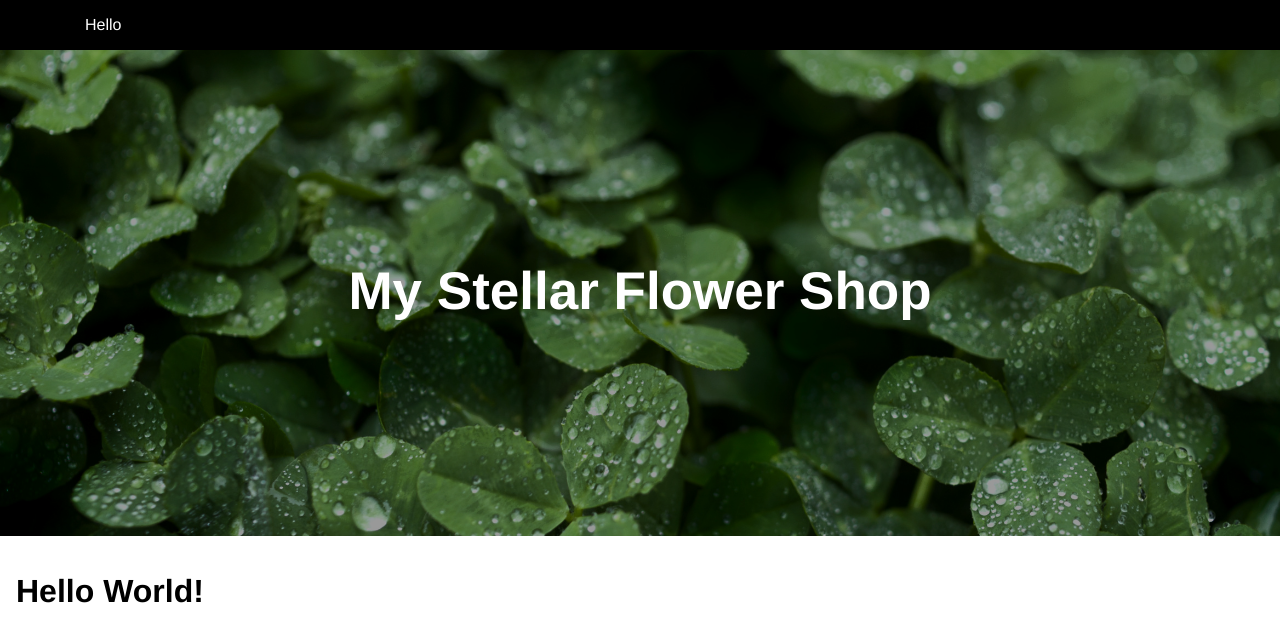
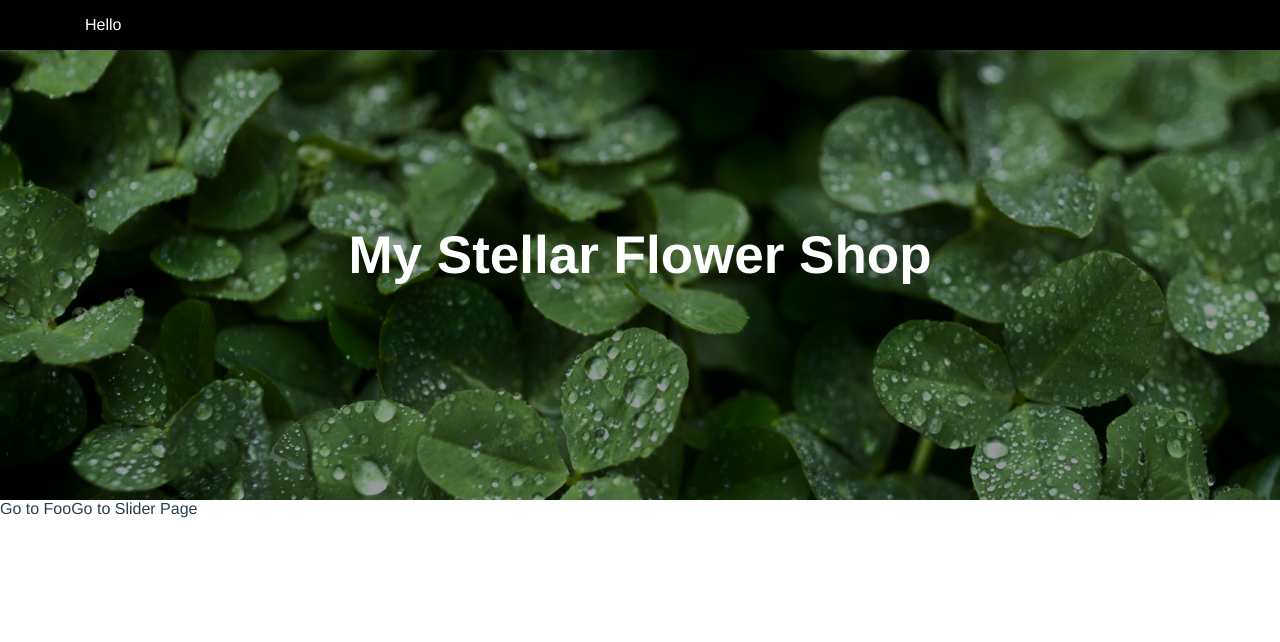
Before and after one commit to gnzg/vue-starter, a Vue app: page / in a window 1280 px wide. Shown: the top 642 px of the page. Built offline with nearby package versions, Linux system fonts and the light colour scheme.

Commit message:
ADD: slider-page; outsourced Vue router logic

```diff
--- a/src/App.vue
+++ b/src/App.vue
@@ -1,27 +1,13 @@
 <template>
   <div id="app">
-    <router-link to="/foo">Go to Foo</router-link>
-    <router-link to="/bar">Go to Bar</router-link>
-
-    <navigation />
-    <HeroImage
-        :src="require('./assets/images/vue_bg.jpeg')"
-    />
-
     <router-view />
   </div>
 </template>
 
 <script>
-import Navigation from "@/components/molecules/Navigation";
-import HeroImage from "@/components/molecules/HeroImage";
 
 export default {
-  name: "App",
-  components: {
-    Navigation,
-    HeroImage
-  }
+  name: "App"
 };
 </script>
 
--- a/src/components/HelloWorld.vue
+++ b/src/components/HelloWorld.vue
@@ -6,16 +6,13 @@
 
 <script>
 export default {
-  name: 'HelloWorld',
-  props: {
-    msg: String
-  }
+  name: 'HelloWorld'
 }
 </script>
 
 <!-- Add "scoped" attribute to limit CSS to this component only -->
 <style scoped>
-  h1 {
-    padding: 1rem;
-  }
+h1 {
+  padding: 1rem;
+}
 </style>
--- /dev/null
+++ b/src/components/organisms/Home.vue
@@ -0,0 +1,32 @@
+<template>
+  <div class="home">
+    <navigation />
+    <HeroImage
+        :src="require('../../assets/images/vue_bg.jpeg')"
+    />
+    <div>
+      <router-link :to="{ name: 'Foo' }">Go to Foo</router-link>
+      <router-link :to="{ name: 'Slider Page' }">Go to Slider Page</router-link>
+    </div>
+  </div>
+</template>
+
+<script>
+import Navigation from "@/components/molecules/Navigation";
+import HeroImage from "@/components/molecules/HeroImage";
+
+export default {
+  name: 'Home',
+  components: {
+    Navigation,
+    HeroImage
+  }
+}
+</script>
+
+<!-- Add "scoped" attribute to limit CSS to this component only -->
+<style scoped>
+h1 {
+  padding: 1rem;
+}
+</style>
--- /dev/null
+++ b/src/components/organisms/NotFound.vue
@@ -0,0 +1,3 @@
+<template>
+  <h1>Oops, it looks like the page you're looking for doesn't exist.</h1>
+</template>
--- /dev/null
+++ b/src/components/organisms/SliderPage.vue
@@ -0,0 +1,3 @@
+<template class="fooClass">
+  <span>Slider page</span>
+</template>
--- a/src/main.js
+++ b/src/main.js
@@ -1,24 +1,8 @@
-import Vue from 'vue'
-import App from './App.vue'
-import VueRouter from 'vue-router';
-import HelloWorld from "@/components/HelloWorld";
+import Vue from 'vue';
+import App from './App.vue';
+import router from './router';
 
 Vue.config.productionTip = false;
-Vue.use(VueRouter);
-
-// Vue Router
-const Foo = { template: '<div>foo</div>' }
-const Bar = { template: '<div>bar</div>' }
-
-const routes = [
-  { path: '/', name: 'Hello', component: HelloWorld },
-  { path: '/foo', component: Foo },
-  { path: '/bar', component: Bar }
-]
-
-const router = new VueRouter({
-  routes // short for `routes: routes`
-})
 
 // VM
 new Vue({
--- /dev/null
+++ b/src/router.js
@@ -0,0 +1,19 @@
+import Vue from 'vue';
+Vue.use(VueRouter);
+
+import VueRouter from 'vue-router';
+import HelloWorld from '@/components/HelloWorld';
+import Home from '@/components/organisms/Home';
+import NotFound from '@/components/organisms/NotFound';
+import SliderPage from '@/components/organisms/SliderPage';
+
+const routes = [
+    { path: '/', name: 'Home', component: Home },
+    { path: '/hello', name: 'Hello', component: HelloWorld },
+    { path: '/slider-page', name: 'Slider Page', component: SliderPage },
+    { path: "/:catchAll(.*)", component: NotFound },
+]
+
+export default new VueRouter({
+    routes
+})
```
